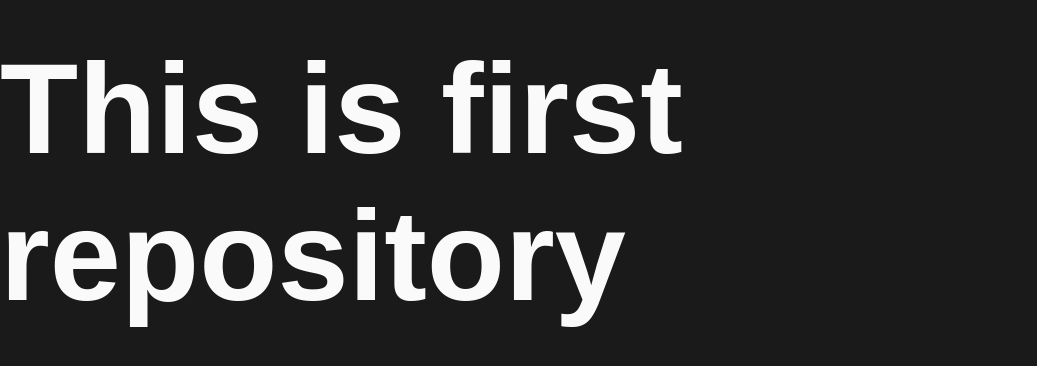
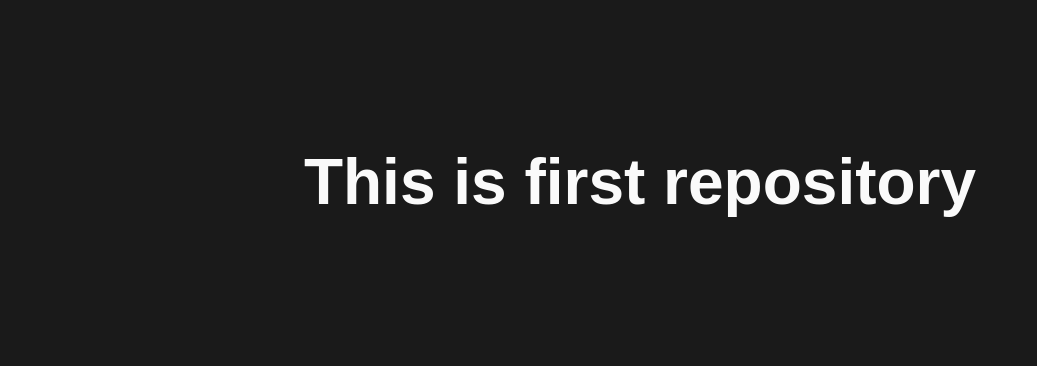
Before and after one commit to Lyuk523137/Test-repo, a plain HTML site: page index.html in a window 1280 px wide. Shown: the part 218-584 px from the top of the page, without its empty margins (0-1037 px from the left). Drawn offline with Linux system fonts and the light colour scheme.

Commit message:
Update style.css

```diff
--- a/style.css
+++ b/style.css
@@ -19,6 +19,7 @@ body {
 }
 
 h1 {
+    text-align: center;
     color: #fafafa;
-    font-size: 10vw;
+    font-size: 5vw;
 }
```
